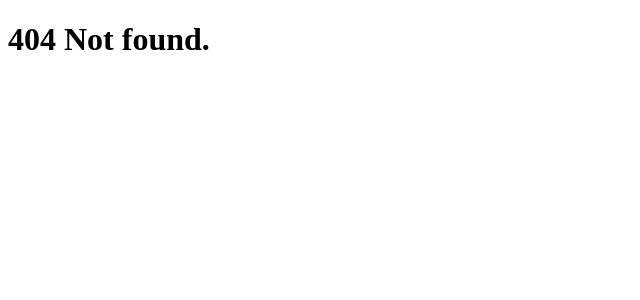
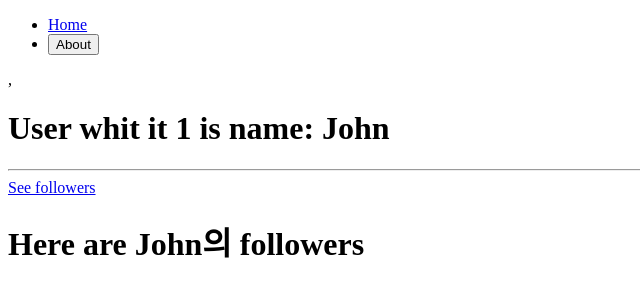
Before and after one commit to inganJini/react-master-class, a React (Create React App) app: page /user/1/followers in a window 1280 px wide. Before the commit this address had no page. Shown: the top 300 px of the page, without its empty margins (0-640 px from the left). Built offline with nearby package versions, Linux system fonts and the light colour scheme.

Commit message:
Add Search Params 추가

```diff
--- a/src/screens/Home.tsx
+++ b/src/screens/Home.tsx
@@ -1,8 +1,9 @@
 import { users } from '../db';
-import {Link} from "react-router-dom";
+import {Link, useSearchParams} from "react-router-dom";
 
 function Home() {
-
+    const [readSearchParams, setSearchParams] = useSearchParams();
+    console.log(readSearchParams);
     return (
         <div>
             <h1>Users</h1>
--- a/src/screens/User.tsx
+++ /dev/null
@@ -1,9 +0,0 @@
-import {useParams} from "react-router-dom";
-import {users} from "../db";
-
-function User() {
-    const { userId } = useParams();
-    return <h1>User whit it { userId } is name: {users[Number(userId)-1].name}</h1>;
-}
-
-export default User;
--- /dev/null
+++ b/src/screens/users/Followers.tsx
@@ -0,0 +1,12 @@
+import {useOutletContext} from "react-router-dom";
+
+interface IFollowersContext {
+    nameOfMyUser: string;
+}
+
+function Followers() {
+    const { nameOfMyUser } = useOutletContext<IFollowersContext>();
+
+    return <h1>Here are { nameOfMyUser }의 followers</h1>
+}
+export default Followers;
--- /dev/null
+++ b/src/screens/users/User.tsx
@@ -0,0 +1,20 @@
+import {Link, Outlet, useParams} from "react-router-dom";
+import {users} from "../../db";
+
+function User() {
+    const { userId } = useParams();
+    return (
+        <div>
+            <h1>
+                User whit it { userId } is name: {users[Number(userId)-1].name}
+            </h1>
+            <hr />
+            <Link to="followers">See followers</Link>
+            <Outlet context={{
+                nameOfMyUser: users[Number(userId) - 1].name,
+            }}/>
+        </div>
+    );
+}
+
+export default User;
```
Also changed, not shown: src/Router.tsx (+8 -1 lines).
